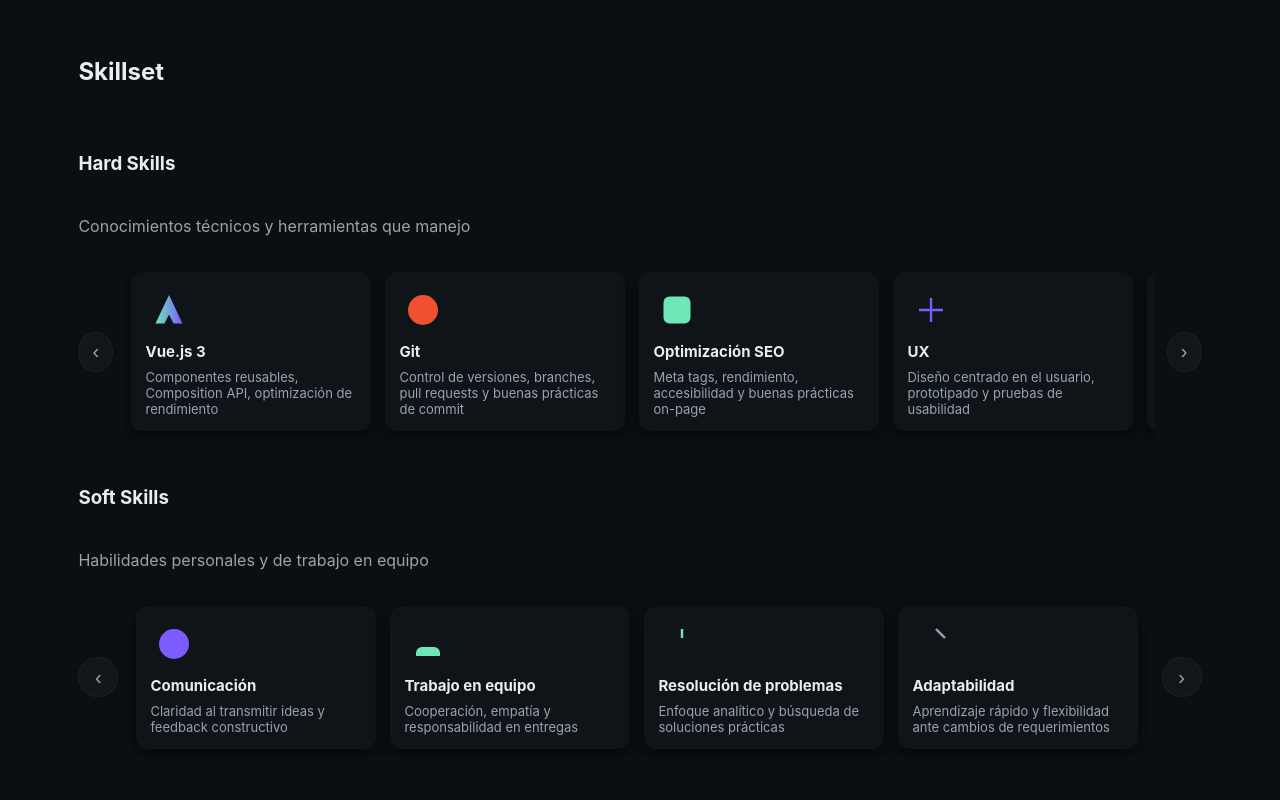
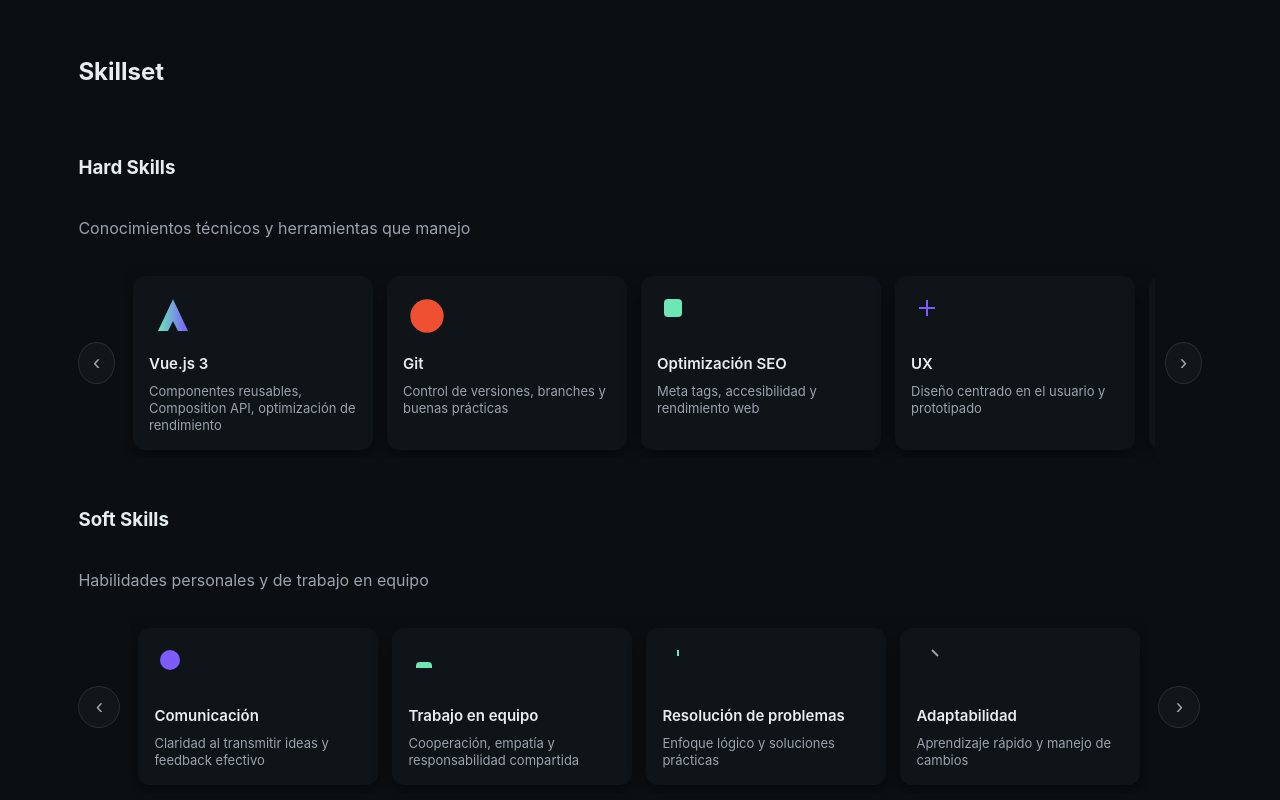
Before and after one commit to JaviPaz0820/Front-end-Unab, a Vue app: page / in a window 1280 px wide. Shown: the part 1200-2000 px from the top of the page. Built offline with nearby package versions, Linux system fonts and the light colour scheme.

Commit message:
Update Skillset.vue

```diff
--- a/src/components/Skillset.vue
+++ b/src/components/Skillset.vue
@@ -2,7 +2,7 @@
   <section class="skillset-wrapper">
     <h2>Skillset</h2>
 
-    <!-- Hard Skills -->
+    <!-- HARD SKILLS -->
     <div class="skill-section">
       <div class="section-head">
         <h3>Hard Skills</h3>
@@ -10,7 +10,7 @@
       </div>
 
       <div class="carousel-area">
-        <button class="ctrl" @click="scroll('hard', -1)" aria-label="Scroll left">‹</button>
+        <button class="ctrl" @click="scroll('hard', -1)">‹</button>
 
         <div class="carousel" ref="hardCarousel">
           <article v-for="s in hardSkills" :key="s.key" class="skill-card" v-intersect>
@@ -20,11 +20,11 @@
           </article>
         </div>
 
-        <button class="ctrl" @click="scroll('hard', 1)" aria-label="Scroll right">›</button>
+        <button class="ctrl" @click="scroll('hard', 1)">›</button>
       </div>
     </div>
 
-    <!-- Soft Skills -->
+    <!-- SOFT SKILLS -->
     <div class="skill-section">
       <div class="section-head">
         <h3>Soft Skills</h3>
@@ -32,7 +32,7 @@
       </div>
 
       <div class="carousel-area">
-        <button class="ctrl" @click="scroll('soft', -1)" aria-label="Scroll left">‹</button>
+        <button class="ctrl" @click="scroll('soft', -1)">‹</button>
 
         <div class="carousel" ref="softCarousel">
           <article v-for="s in softSkills" :key="s.key" class="skill-card" v-intersect>
@@ -42,9 +42,10 @@
           </article>
         </div>
 
-        <button class="ctrl" @click="scroll('soft', 1)" aria-label="Scroll right">›</button>
+        <button class="ctrl" @click="scroll('soft', 1)">›</button>
       </div>
     </div>
+
   </section>
 </template>
 
@@ -57,69 +58,26 @@ const softCarousel = ref(null)
 function scroll(which, dir){
   const el = which === 'hard' ? hardCarousel.value : softCarousel.value
   if(!el) return
-  const step = el.clientWidth * 0.6 // scroll ~60% of visible width
-  el.scrollBy({ left: dir * step, behavior: 'smooth' })
+  el.scrollBy({
+    left: dir * (el.clientWidth * 0.65),
+    behavior: 'smooth'
+  })
 }
 
-/* Datos: personalízalos si quieres */
+/* DATOS */
 const hardSkills = [
-  {
-    key: 'vue',
-    title: 'Vue.js 3',
-    desc: 'Componentes reusables, Composition API, optimización de rendimiento',
-    icon: `<svg width="36" height="36" viewBox="0 0 24 24" fill="none"><path d="M12 2 3 21h6l3-6 3 6h6L12 2z" fill="url(#g)"/><defs><linearGradient id="g" x1="0" x2="1"><stop offset="0" stop-color="#6ee7b7"/><stop offset="1" stop-color="#7c5cff"/></linearGradient></defs></svg>`
-  },
-  {
-    key: 'git',
-    title: 'Git',
-    desc: 'Control de versiones, branches, pull requests y buenas prácticas de commit',
-    icon: `<svg width="36" height="36" viewBox="0 0 24 24" fill="none"><circle cx="12" cy="12" r="10" fill="#f05032"/></svg>`
-  },
-  {
-    key: 'seo',
-    title: 'Optimización SEO',
-    desc: 'Meta tags, rendimiento, accesibilidad y buenas prácticas on-page',
-    icon: `<svg width="36" height="36" viewBox="0 0 24 24" fill="none"><rect x="3" y="3" width="18" height="18" rx="4" fill="#6ee7b7"/></svg>`
-  },
-  {
-    key: 'ux',
-    title: 'UX',
-    desc: 'Diseño centrado en el usuario, prototipado y pruebas de usabilidad',
-    icon: `<svg width="36" height="36" viewBox="0 0 24 24" fill="none"><path d="M4 12h16M12 4v16" stroke="#7c5cff" stroke-width="1.6" /></svg>`
-  },
-  {
-    key: 'webdev',
-    title: 'Web Development',
-    desc: 'HTML5, CSS3 (Grid/Flex), JS ES6+, rendimiento y accesibilidad',
-    icon: `<svg width="36" height="36" viewBox="0 0 24 24" fill="none"><rect x="3" y="4" width="18" height="16" rx="2" fill="#9aa3ad"/></svg>`
-  }
+  { key:'vue',     title:'Vue.js 3',            desc:'Componentes reusables, Composition API, optimización de rendimiento', icon:`<svg width="40" height="40" viewBox="0 0 24 24"><path d="M12 2 3 21h6l3-6 3 6h6L12 2z" fill="url(#g)"/><defs><linearGradient id="g"><stop offset="0" stop-color="#6ee7b7"/><stop offset="1" stop-color="#7c5cff"/></linearGradient></defs></svg>` },
+  { key:'git',     title:'Git',                 desc:'Control de versiones, branches y buenas prácticas', icon:`<svg width="40" height="40" viewBox="0 0 24 24"><circle cx="12" cy="12" r="10" fill="#f05032"/></svg>` },
+  { key:'seo',     title:'Optimización SEO',    desc:'Meta tags, accesibilidad y rendimiento web', icon:`<svg width="40" height="40"><rect x="3" y="3" width="18" height="18" rx="4" fill="#6ee7b7"/></svg>` },
+  { key:'ux',      title:'UX',                  desc:'Diseño centrado en el usuario y prototipado', icon:`<svg width="40" height="40"><path d="M4 12h16M12 4v16" stroke="#7c5cff" stroke-width="2"/></svg>` },
+  { key:'webdev',  title:'Web Development',     desc:'HTML5, CSS3, JS ES6+ y accesibilidad', icon:`<svg width="40" height="40"><rect x="3" y="4" width="18" height="16" rx="2" fill="#9aa3ad"/></svg>` }
 ]
 
 const softSkills = [
-  {
-    key: 'com',
-    title: 'Comunicación',
-    desc: 'Claridad al transmitir ideas y feedback constructivo',
-    icon: `<svg width="36" height="36" viewBox="0 0 24 24" fill="none"><circle cx="12" cy="12" r="10" fill="#7c5cff"/></svg>`
-  },
-  {
-    key: 'team',
-    title: 'Trabajo en equipo',
-    desc: 'Cooperación, empatía y responsabilidad en entregas',
-    icon: `<svg width="36" height="36" viewBox="0 0 24 24" fill="none"><path d="M4 20v-2a4 4 0 0 1 4-4h8a4 4 0 0 1 4 4v2" fill="#6ee7b7"/></svg>`
-  },
-  {
-    key: 'problem',
-    title: 'Resolución de problemas',
-    desc: 'Enfoque analítico y búsqueda de soluciones prácticas',
-    icon: `<svg width="36" height="36" viewBox="0 0 24 24" fill="none"><path d="M12 2v6" stroke="#6ee7b7" stroke-width="1.6"/></svg>`
-  },
-  {
-    key: 'adapt',
-    title: 'Adaptabilidad',
-    desc: 'Aprendizaje rápido y flexibilidad ante cambios de requerimientos',
-    icon: `<svg width="36" height="36" viewBox="0 0 24 24" fill="none"><path d="M12 2c2 2 4 4 6 6" stroke="#9aa3ad" stroke-width="1.6"/></svg>`
-  }
+  { key:'com',      title:'Comunicación',          desc:'Claridad al transmitir ideas y feedback efectivo', icon:`<svg width="40" height="40"><circle cx="12" cy="12" r="10" fill="#7c5cff"/></svg>` },
+  { key:'team',     title:'Trabajo en equipo',      desc:'Cooperación, empatía y responsabilidad compartida', icon:`<svg width="40" height="40"><path d="M4 20v-2a4 4 0 0 1 4-4h8a4 4 0 0 1 4 4v2" fill="#6ee7b7"/></svg>` },
+  { key:'problem',  title:'Resolución de problemas',desc:'Enfoque lógico y soluciones prácticas', icon:`<svg width="40" height="40"><path d="M12 2v6" stroke="#6ee7b7" stroke-width="2"/></svg>` },
+  { key:'adapt',    title:'Adaptabilidad',         desc:'Aprendizaje rápido y manejo de cambios', icon:`<svg width="40" height="40"><path d="M12 2c2 2 4 4 6 6" stroke="#9aa3ad" stroke-width="2"/></svg>` }
 ]
 </script>
 
@@ -127,74 +85,134 @@ const softSkills = [
 .skillset-wrapper{
   display:flex;
   flex-direction:column;
-  gap:28px;
+  gap:32px;
+  width: 100%;
 }
 
-/* sección individual */
+/* --- SECCIÓN GENERAL --- */
 .skill-section{
   display:flex;
   flex-direction:column;
-  gap:12px;
+  gap:14px;
 }
 
-/* encabezado pequeño */
-.section-head{ display:flex; flex-direction:column; gap:6px }
+.section-head{
+  display:flex;
+  flex-direction:column;
+  gap:4px;
+}
 
-/* carousel area similar al de proyectos */
+/* --- CARRUSEL --- */
 .carousel-area{
   display:flex;
   align-items:center;
-  gap:12px;
+  gap:10px;
 }
 
-/* botones control */
+/* Botones */
 .ctrl{
-  width:40px;
-  height:40px;
+  width:42px;
+  height:42px;
   border-radius:50%;
   background:var(--glass);
-  border:1px solid rgba(255,255,255,0.04);
+  border:1px solid rgba(255,255,255,0.1);
+  font-size:22px;
   color:var(--muted);
-  font-size:20px;
   cursor:pointer;
+  transition:.2s;
 }
 
-/* contenedor scroll */
+.ctrl:hover{
+  transform:scale(1.08);
+}
+
+/* Contenedor desplazable */
 .carousel{
   display:flex;
   gap:14px;
   overflow-x:auto;
   scroll-behavior:smooth;
-  padding:8px 6px;
+  padding:8px;
   scrollbar-width:none;
-  -webkit-overflow-scrolling:touch;
-  flex:1 1 auto;
 }
 .carousel::-webkit-scrollbar{ display:none; }
 
-/* tarjeta de skill */
+/* Tarjetas */
 .skill-card{
-  min-width:220px;
-  max-width:220px;
+  min-width:210px;
+  max-width:210px;
   background:var(--card);
   border-radius:12px;
-  padding:14px;
+  padding:16px;
   display:flex;
   flex-direction:column;
-  gap:8px;
+  gap:10px;
   align-items:flex-start;
-  box-shadow:0 6px 18px rgba(0,0,0,0.45);
+  box-shadow:0 6px 18px rgba(0,0,0,0.35);
+  transition:.2s;
 }
 
-/* icono */
-.icon{ width:48px; height:48px; display:flex; align-items:center; justify-content:center; }
+.skill-card:hover{
+  transform:translateY(-4px);
+}
 
-/* título y descripción */
-.skill-title{ margin:0; font-size:15px }
-.skill-desc{ margin:0; color:var(--muted); font-size:13px }
+/* Icono */
+.icon{
+  width:48px;
+  height:48px;
+  display:flex;
+  align-items:center;
+  justify-content:center;
+  margin-bottom:4px;
+}
 
-/* adaptaciones responsive */
+/* Textos */
+.skill-title{
+  margin:0;
+  font-size:15px;
+  font-weight:600;
+}
+
+.skill-desc{
+  margin:0;
+  font-size:13px;
+  color:var(--muted);
+  line-height:1.3;
+}
+
+/* --- MOBILE --- */
+@media(max-width: 700px){
+
+  .carousel-area{
+    gap:6px;
+  }
+
+  .ctrl{
+    width:38px;
+    height:38px;
+    font-size:18px;
+  }
+
+  .skill-card{
+    min-width:180px;
+    max-width:180px;
+    padding:14px;
+  }
+
+  .icon{
+    width:42px;
+    height:42px;
+  }
+
+  .skill-title{ font-size:14px; }
+  .skill-desc{ font-size:12px; }
+}
+
+/* --- DESKTOP --- */
 @media(min-width:900px){
-  .skill-card{ min-width:240px; max-width:240px }
+  .skill-card{
+    min-width:240px;
+    max-width:240px;
+  }
 }
 </style>
```
